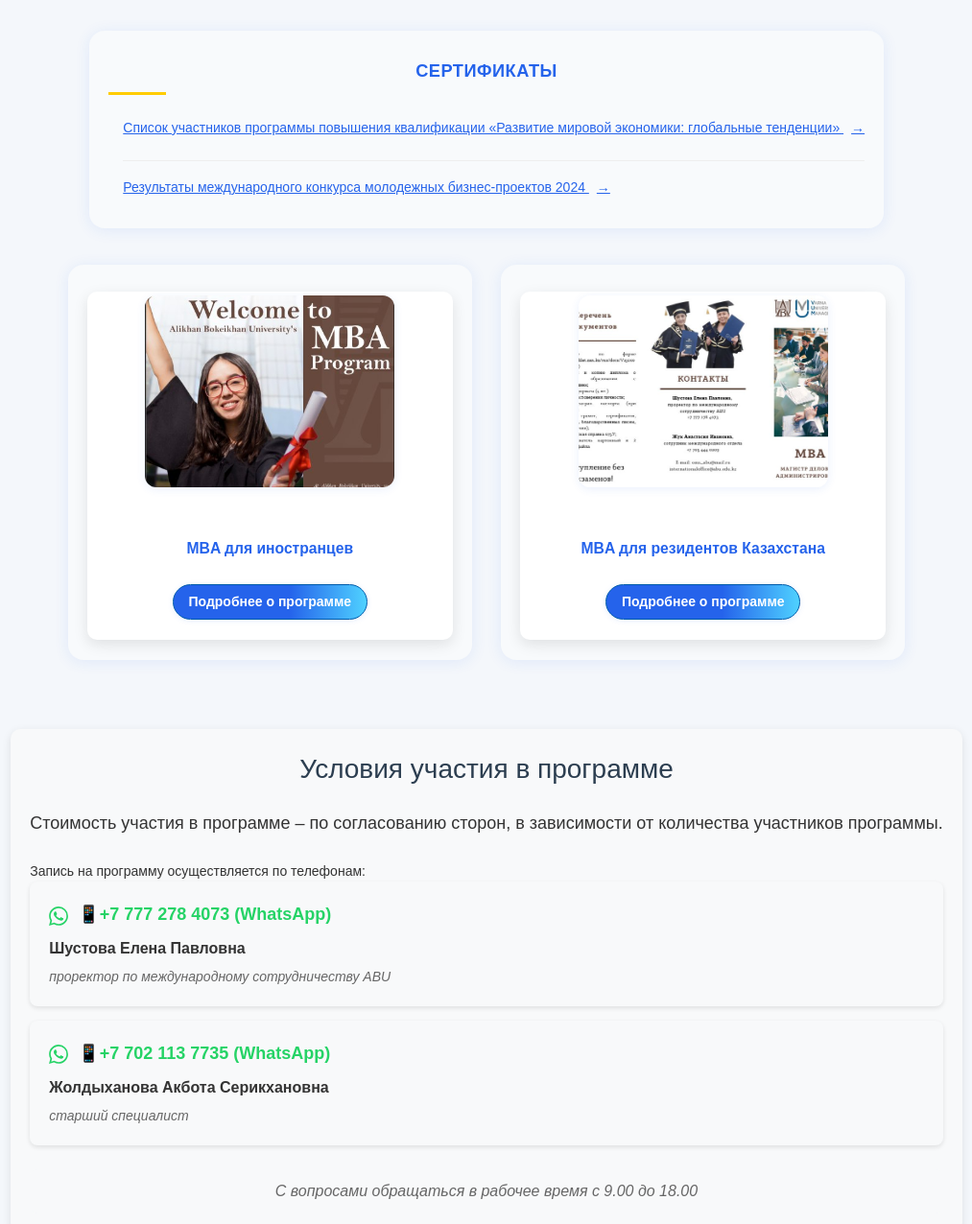
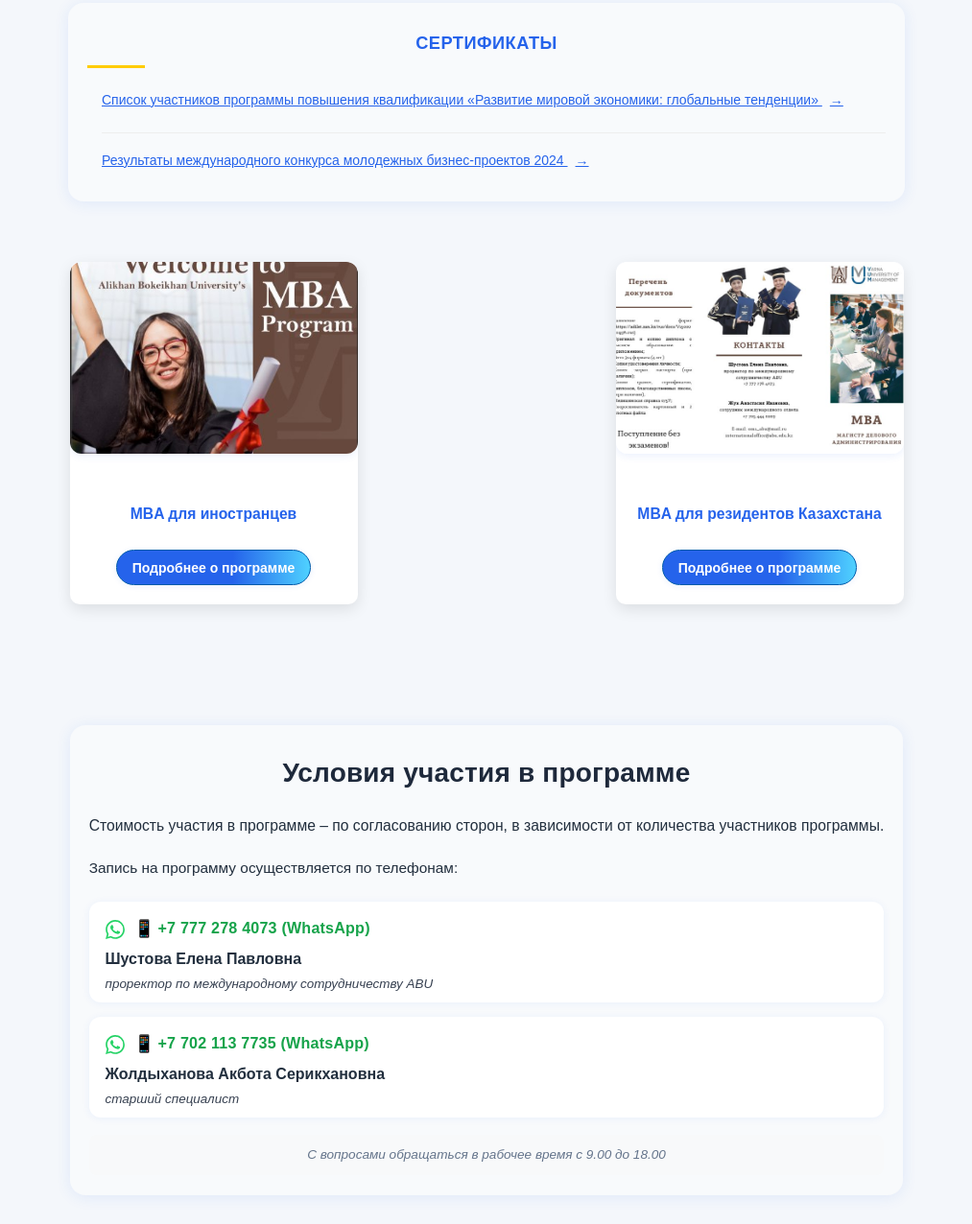
Before and after one commit to Anubizze/abu-ic, a plain HTML site: page mschool.html in a window 1280 px wide. Shown: the part 924-2200 px from the top of the page at 96% size, without its empty margins (133-1146 px from the left). Drawn offline with Linux system fonts and the light colour scheme.

Commit message:
Update mschool.css

```diff
--- a/css/mschool.css
+++ b/css/mschool.css
@@ -2258,3 +2258,237 @@
   gap: 20px;
   margin-top: 15px;
 }
+
+.vertical-sections {
+    max-width: 900px;
+    margin: 2.5rem auto;
+    padding: 0 1rem;
+    display: block; /* возвращаем обычный поток */
+}
+
+.vertical-section {
+    background: #f8fafc;
+    border-radius: 16px;
+    box-shadow: 0 2px 16px 0 #2563eb18;
+    padding: 2rem 1.4rem 1.5rem 1.4rem;
+    margin-bottom: 2.2rem;
+}
+.section-title {
+    font-size: 1.3rem;
+    color: #2563eb;
+    font-weight: 800;
+    margin-bottom: 1.1rem;
+    text-align: center;
+    letter-spacing: 0.5px;
+    text-transform: uppercase;
+}
+
+.mba-row {
+    display: flex;
+    flex-direction: row;
+    justify-content: center;
+    align-items: stretch;
+    gap: 21rem; /* не больше! уменьшай, если карточки не влезают */
+    max-width: 900px;
+    margin: 2.5rem auto;
+    padding: 0 1rem;
+}
+
+.vertical-section.mba-program-section {
+    background: none;
+    border-radius: 16px;
+    box-shadow: none;
+    padding: 2rem 1.4rem 1.5rem 1.4rem;
+    margin: 0;
+    flex: 1 1 0;
+    min-width: 0;
+    max-width: 430px;  /* Подбери под ширину сертификата, обычно 430-440px */
+    display: flex;
+    flex-direction: column;
+    align-items: center;
+}
+
+.mba-program {
+    display: flex;
+    flex-direction: column;
+    align-items: center;
+    gap: 1.1rem;
+    width: 100%;
+    padding: 0;
+}
+
+.mba-program-image {
+    width: 100%;
+    max-width: 320px; /* если надо чуть меньше, поставь 320px */
+    border-radius: 12px;
+    box-shadow: 0 2px 10px #2563eb19;
+    object-fit: cover;
+    margin-bottom: 0.8rem;
+    background: #fff;
+}
+
+.mba-program-content {
+    text-align: center;
+    width: 100%;
+}
+
+.mba-program-title {
+    font-size: 1.12rem;
+    font-weight: 700;
+    color: #2563eb;
+    margin: 0.3rem 0 0.7rem 0;
+}
+
+@media (max-width: 900px) {
+    .mba-row {
+        flex-direction: column;
+        gap: 1.2rem;
+        max-width: 100%;
+        padding: 0 0.5rem;
+    }
+    .vertical-section.mba-program-section {
+        max-width: 100%;
+    }
+    .mba-program-image {
+        max-width: 100%;
+    }
+}
+
+body {
+    background: #f4f7fb;
+    font-family: 'Segoe UI', 'Arial', sans-serif;
+    margin: 0;
+}
+
+.participation-info {
+    max-width: 900px;
+    margin: 2.5rem auto;
+    padding: 2rem 1.4rem 1.5rem 1.4rem;
+    background: #f8fafc;
+    border-radius: 16px;
+    box-shadow: 0 2px 16px 0 #2563eb18;
+}
+
+.participation-title {
+    font-size: 2rem;
+    font-weight: 700;
+    color: #1e293b;
+    margin-bottom: 1.4rem;
+    text-align: center;
+    letter-spacing: 0.2px;
+}
+
+.participation-text {
+    font-size: 1.12rem;
+    color: #222f3e;
+    margin-bottom: 1.5rem;
+    text-align: center;
+}
+
+.participation-phones-title {
+    font-size: 1.1rem;
+    color: #222f3e;
+    font-weight: 500;
+    margin-bottom: 0.6rem;
+}
+
+.contacts-list {
+    list-style: none;
+    padding: 0;
+    margin: 1.6rem 0 1.3rem 0;
+}
+
+.contact-item {
+    background: #fff;
+    border-radius: 12px;
+    box-shadow: 0 1px 8px #2563eb10;
+    padding: 1rem 1.2rem 0.6rem 1.2rem;
+    margin-bottom: 1.1rem;
+    transition: box-shadow 0.2s;
+}
+
+.contact-item:hover {
+    box-shadow: 0 4px 18px #2563eb15;
+}
+
+.whatsapp-link {
+    color: #16a34a;
+    font-weight: 700;
+    font-size: 1.15rem;
+    text-decoration: none;
+    display: inline-block;
+    margin-bottom: 0.3rem;
+    letter-spacing: 0.2px;
+}
+
+.whatsapp-link:hover {
+    text-decoration: underline;
+    color: #15803d;
+}
+
+.whatsapp-icon {
+    font-size: 1.1em;
+    vertical-align: -1px;
+    margin-right: 3px;
+}
+
+.contact-name {
+    font-weight: 600;
+    margin-bottom: 0.2rem;
+    color: #222f3e;
+}
+
+.contact-position {
+    font-size: 0.96rem;
+    color: #374151;
+    font-style: italic;
+}
+
+.working-hours {
+    font-size: 0.97rem;
+    color: #64748b;
+    margin-top: 1.3rem;
+    text-align: center;
+}
+
+/* Responsive */
+@media (max-width: 950px) {
+    .participation-info {
+        max-width: 99vw;
+        padding: 1.2rem 0.5rem;
+    }
+}
+
+@media (max-width: 600px) {
+    .participation-info {
+        padding: 1rem 0.1rem;
+    }
+    .participation-title {
+        font-size: 1.3rem;
+    }
+    .participation-text {
+        font-size: 1rem;
+    }
+}
+
+.competition-section {
+    max-width: 865px;      /* Ставим такую же ширину, как у других секций */
+    margin: 2.5rem auto;    /* Центрируем */
+    padding: 2.5rem 2rem 2rem 2rem; /* Внутренние отступы */
+    background: #f8fafc;
+    border-radius: 16px;
+    box-shadow: 0 2px 16px 0 #2563eb18;
+    box-sizing: border-box; /* Важно для корректной ширины! */
+}
+
+.announcement {
+    max-width: 900px;         /* Сделать такую же ширину, как у других секций */
+    margin: 2.5rem auto;       /* Центрирование по странице */
+    padding: 2rem 1.4rem 1.5rem 1.4rem;
+    background: #f8fafc;
+    border-radius: 16px;
+    box-shadow: 0 2px 16px 0 #2563eb18;
+    font-size: 1.13rem;
+    color: #1e293b;
+    box-sizing: border-box;
+}
```
